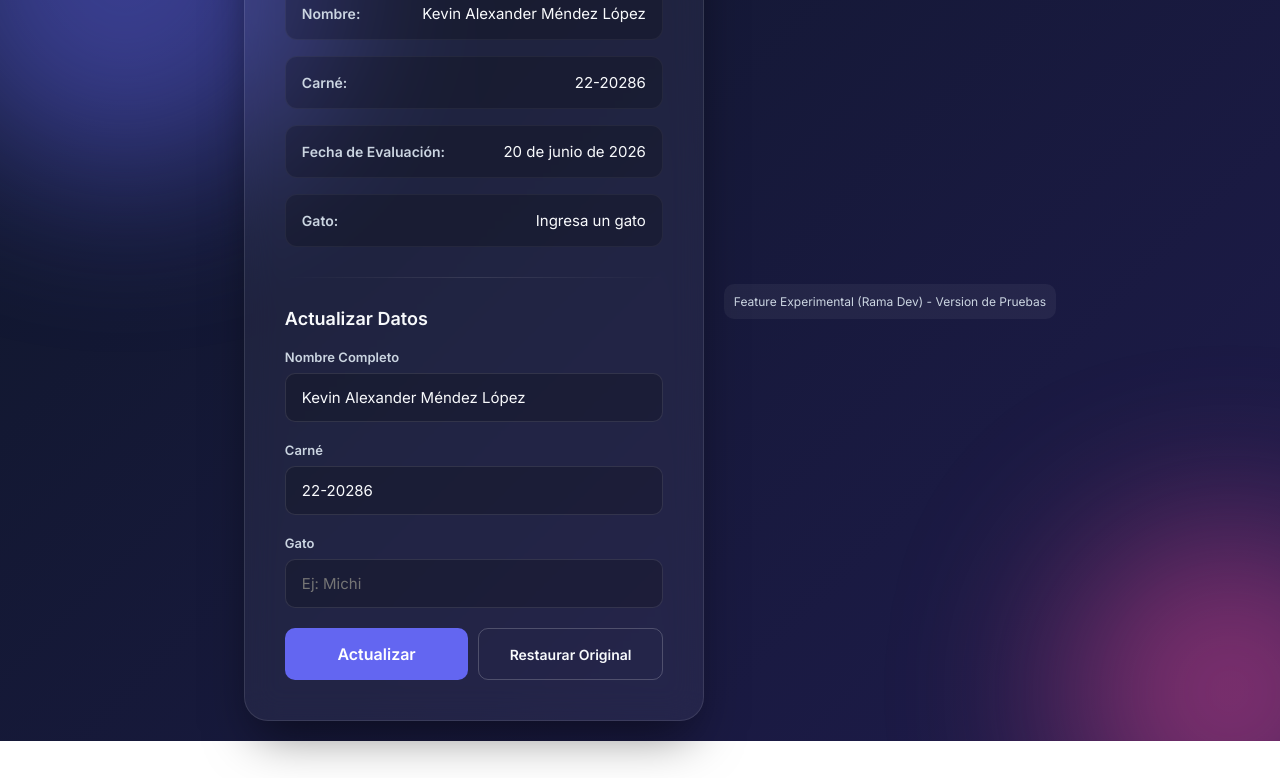
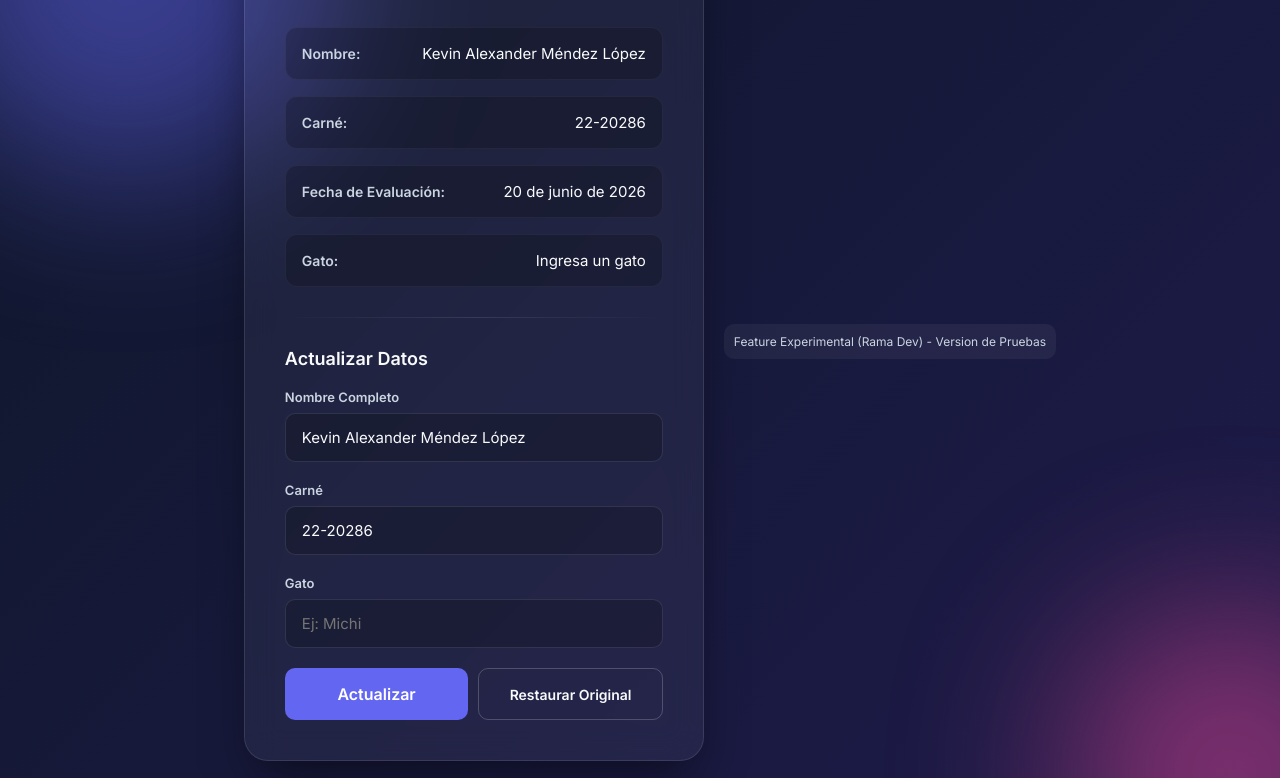
Before and after one commit to KevinML12/web-evaluacion, a website: page index.html in a window 1280 px wide. Shown: the part 158-936 px from the top of the page. Before the commit the page ends 899 px from the top, so only its background shows below. Drawn offline with Linux system fonts and the light colour scheme.

Commit message:
fix: permitir scroll en viewport pequeños para ver los botones

```diff
--- a/styles.css
+++ b/styles.css
@@ -23,7 +23,9 @@ body {
     display: flex;
     justify-content: center;
     align-items: center;
-    overflow: hidden;
+    overflow-x: hidden;
+    overflow-y: auto;
+    padding: 40px 0;
     position: relative;
 }
 
```
